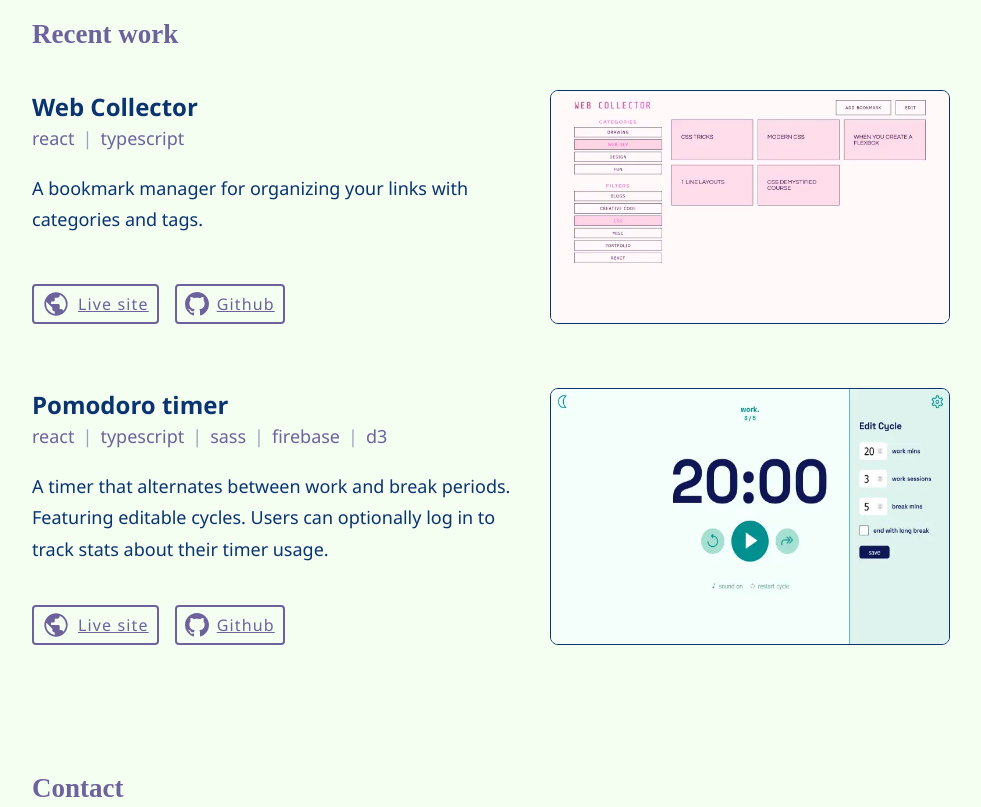
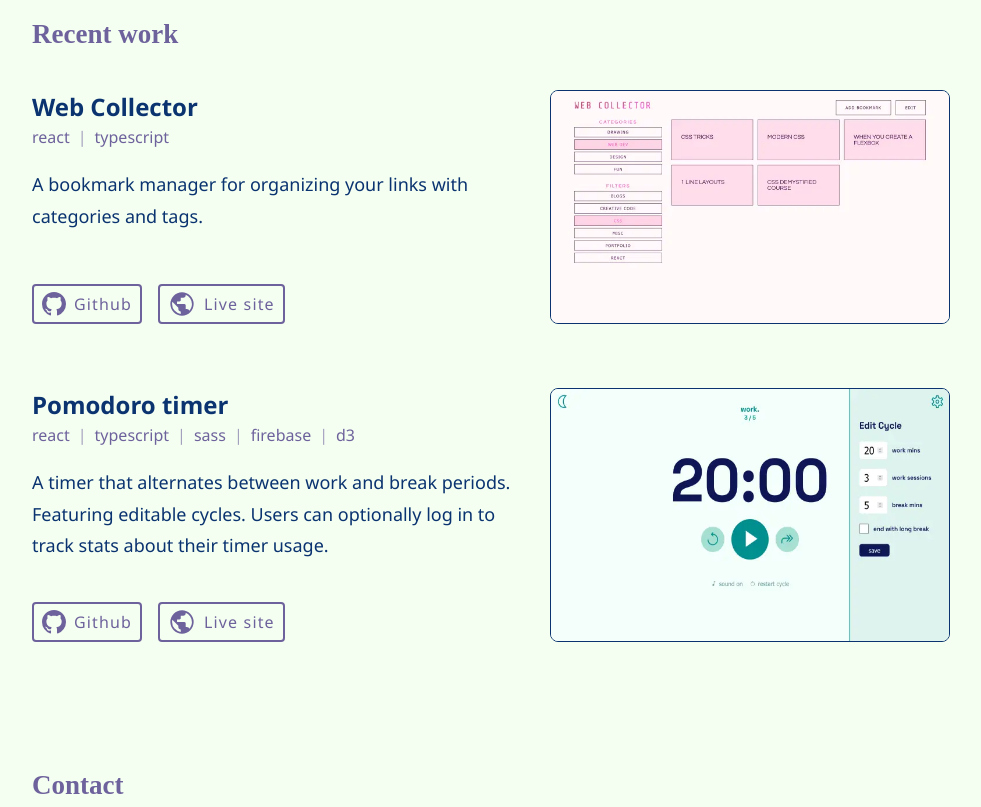
Before and after one commit to mistyb01/portfolio-v3, an Eleventy site: page src/index.njk in a window 1280 px wide. Shown: the part 1680-2487 px from the top of the page, without its empty margins (149-1130 px from the left). Built offline with nearby package versions, Linux system fonts and the light colour scheme; Eleventy itself is replaced by a stand-in of ours; files that its build step writes are made by us from their sources; a web font is replaced by a local one.

Commit message:
minor css fixes for mobile view

```diff
--- a/public/style.css
+++ b/public/style.css
@@ -105,6 +105,7 @@ a {
 
 .body-text--light {
     color: var(--clr-secondary);
+    font-size: 1rem;
 }
 
 .text-emphasize {
@@ -137,6 +138,7 @@ img, .img {
     border-radius: 4px;
     color: var(--clr-secondary);
     background-color: transparent;
+    text-decoration: none;
 }
 
 .btn--lg {
@@ -249,7 +251,7 @@ li::marker{
 }
 
 .body-text--about {
-    padding: 2rem;
+    padding: 1rem;
     background-color: var(--clr-accent-light);
     border-radius: 8px;
 }
@@ -310,6 +312,11 @@ li::marker{
     flex-direction: column;
     justify-content: space-between;
     gap: 2.5rem;
+}
+
+.project__tech {
+    display: flex;
+    flex-wrap: wrap;
 }
 
 .project__tech span:not(:last-child):after {
@@ -437,6 +444,10 @@ footer {
         flex-direction: row;
     }
 
+    .body-text--about {
+        padding: 2rem;
+    }
+
     .tech__container {
         display: grid;
         grid-template-columns: 1fr 1fr;
--- a/src/_includes/projectCard.njk
+++ b/src/_includes/projectCard.njk
@@ -15,21 +15,7 @@
         </p>
         </div>
         <div class="project__buttons">
-        <a href={{project.data.liveLink}} class="btn btn--icon">
-            <svg
-            xmlns="http://www.w3.org/2000/svg"
-            class="svg-icon"
-            height="28"
-            viewBox="0 -960 960 960"
-            width="28"
-            >
-            <path
-                d="M480-80q-83 0-156-31.5T197-197q-54-54-85.5-127T80-480q0-83 31.5-156T197-763q54-54 127-85.5T480-880q83 0 156 31.5T763-763q54 54 85.5 127T880-480q0 83-31.5 156T763-197q-54 54-127 85.5T480-80Zm-43-61v-82q-35 0-59-26t-24-61v-44L149-559q-5 20-7 39.5t-2 39.5q0 130 84.5 227T437-141Zm294-108q22-24 38.5-51t28-56.5q11.5-29.5 17-60.5t5.5-63q0-106-58-192.5T607-799v18q0 35-24 61t-59 26h-87v87q0 17-13.5 28T393-568h-83v88h258q17 0 28 13t11 30v127h43q29 0 51 17t30 44Z"
-            />
-            </svg>
-            Live site
-        </a>
-        <a href={{project.data.repoLink}} class="btn btn--icon">
+            <a href={{project.data.repoLink}} class="btn btn--icon">
             <svg
             xmlns="http://www.w3.org/2000/svg"
             class="svg-icon"
@@ -42,7 +28,21 @@
             ></path>
             </svg>
             Github
-        </a>
+            </a>
+            <a href={{project.data.liveLink}} class="btn btn--icon">
+                <svg
+                xmlns="http://www.w3.org/2000/svg"
+                class="svg-icon"
+                height="28"
+                viewBox="0 -960 960 960"
+                width="28"
+                >
+                <path
+                    d="M480-80q-83 0-156-31.5T197-197q-54-54-85.5-127T80-480q0-83 31.5-156T197-763q54-54 127-85.5T480-880q83 0 156 31.5T763-763q54 54 85.5 127T880-480q0 83-31.5 156T763-197q-54 54-127 85.5T480-80Zm-43-61v-82q-35 0-59-26t-24-61v-44L149-559q-5 20-7 39.5t-2 39.5q0 130 84.5 227T437-141Zm294-108q22-24 38.5-51t28-56.5q11.5-29.5 17-60.5t5.5-63q0-106-58-192.5T607-799v18q0 35-24 61t-59 26h-87v87q0 17-13.5 28T393-568h-83v88h258q17 0 28 13t11 30v127h43q29 0 51 17t30 44Z"
+                />
+                </svg>
+                Live site
+            </a>
         </div>
     </div>
 </article>
--- a/src/style.css
+++ b/src/style.css
@@ -105,6 +105,7 @@ a {
 
 .body-text--light {
     color: var(--clr-secondary);
+    font-size: 1rem;
 }
 
 .text-emphasize {
@@ -137,6 +138,7 @@ img, .img {
     border-radius: 4px;
     color: var(--clr-secondary);
     background-color: transparent;
+    text-decoration: none;
 }
 
 .btn--lg {
@@ -249,7 +251,7 @@ li::marker{
 }
 
 .body-text--about {
-    padding: 2rem;
+    padding: 1rem;
     background-color: var(--clr-accent-light);
     border-radius: 8px;
 }
@@ -310,6 +312,11 @@ li::marker{
     flex-direction: column;
     justify-content: space-between;
     gap: 2.5rem;
+}
+
+.project__tech {
+    display: flex;
+    flex-wrap: wrap;
 }
 
 .project__tech span:not(:last-child):after {
@@ -437,6 +444,10 @@ footer {
         flex-direction: row;
     }
 
+    .body-text--about {
+        padding: 2rem;
+    }
+
     .tech__container {
         display: grid;
         grid-template-columns: 1fr 1fr;
```
Also changed, not shown: public/index.html.
